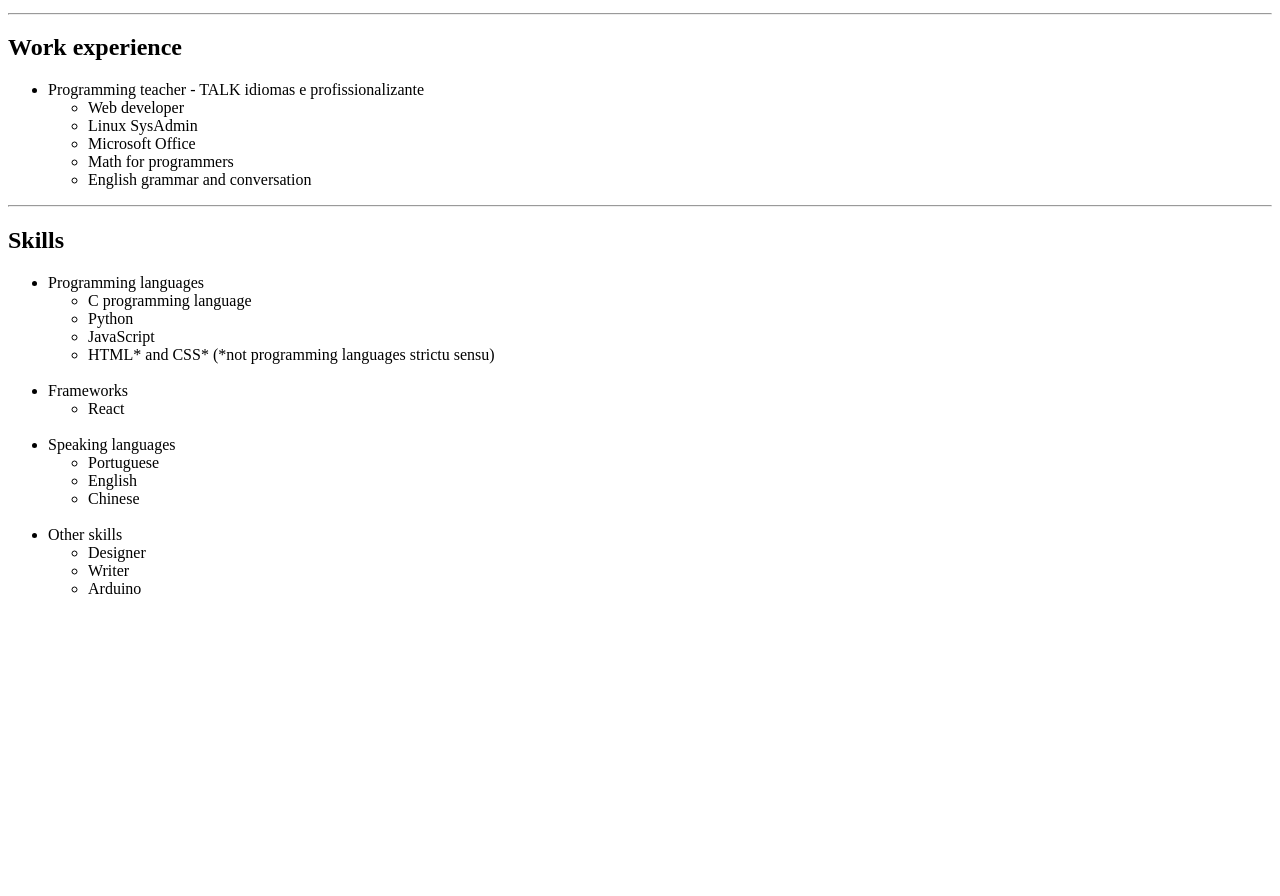
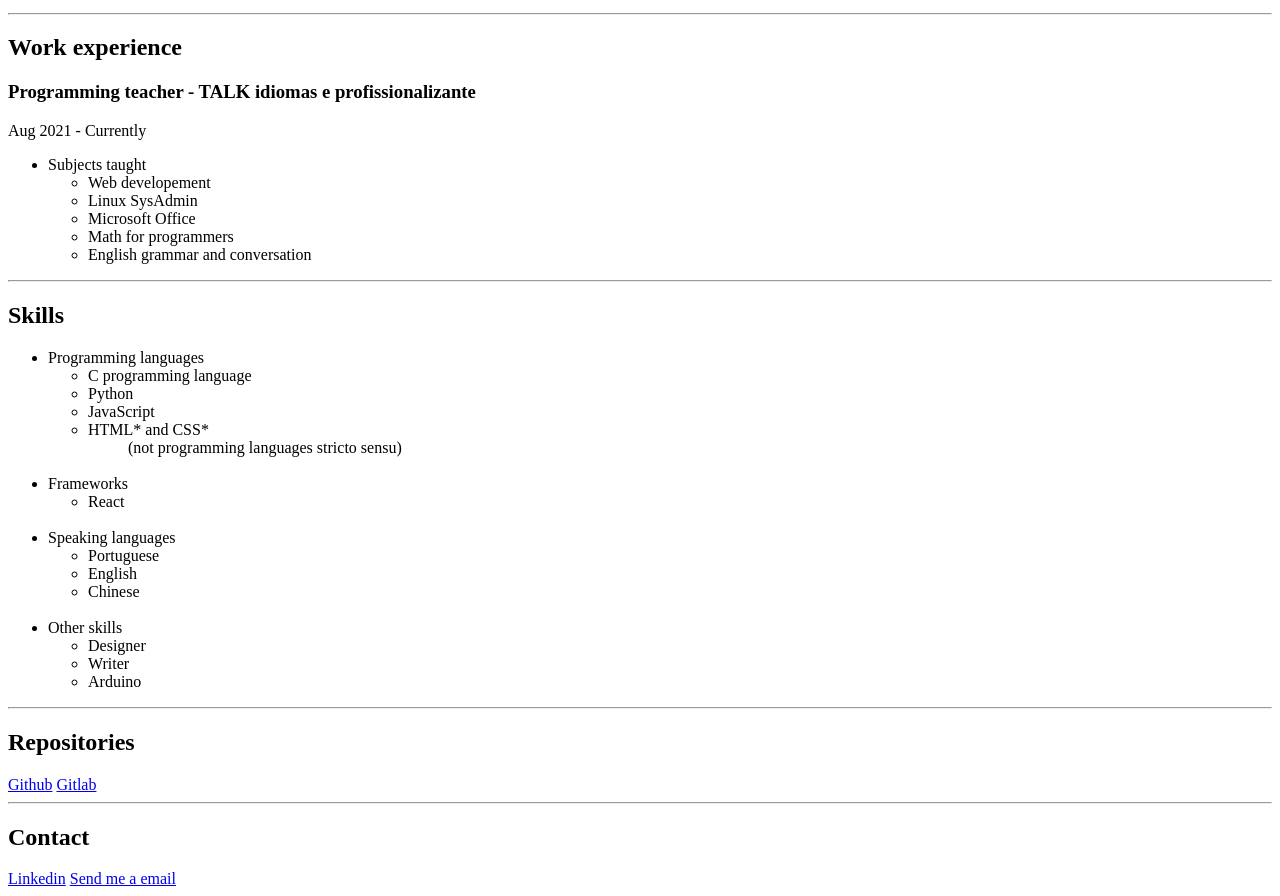
Before and after one commit to traianMatisi/portfolio, a plain HTML site: page index.html in a window 1280 px wide. Shown: the part 770-1666 px from the top of the page. Before the commit the page ends 1384 px from the top, so only its background shows below. Drawn offline with Linux system fonts and the light colour scheme.

Commit message:
Portfolio capstone HTMLiles

```diff
--- a/index.html
+++ b/index.html
@@ -7,7 +7,7 @@
 </head>
 <body>
     <h1>Traian's Resume</h1>
-    <img src="./images/1.jpg" alt="Traian's profile picture, using a suit and a beard" />
+    <img src="./_images/1.jpg" alt="Traian's profile picture, using a suit and a beard" />
 
     <hr />
     <h2>Summary</h2>
@@ -28,10 +28,12 @@
 
     <hr />
     <h2>Work experience</h2>
+    <h3>Programming teacher - TALK idiomas e profissionalizante</h3>
+    <p>Aug 2021 - Currently</p>
     <ul>
-        <li>Programming teacher - TALK idiomas e profissionalizante</li>
+        <li>Subjects taught</li>
         <ul>
-            <li>Web developer</li>
+            <li>Web developement</li>
             <li>Linux SysAdmin</li>
             <li>Microsoft Office</li>
             <li>Math for programmers</li>
@@ -50,7 +52,10 @@
             <li>Python</li>
             <li>JavaScript</li>
             <!-- <li>Ruby</li> -->
-            <li>HTML* and CSS* (*not programming languages strictu sensu)</li>
+            <li>HTML* and CSS*</li>
+            <ul type="none">
+                <li>(not programming languages stricto sensu)</li>
+            </ul>
         </ul>
         <br />
         <li>Frameworks</li>
@@ -89,5 +94,14 @@
             <!-- <li>Smartphone repair</li> -->
         </ul>
     </ul>
+
+    <hr />
+    <h2>Repositories</h2>
+    <a href="https://github.com/traianMatisi">Github</a>
+    <a href="https://gitlab.com/traianMatisi">Gitlab</a>
+    <hr />
+    <h2>Contact</h2>
+    <a href="https://www.linkedin.com/in/traian-matisi-6b3ba8267/">Linkedin</a>
+    <a href="mailto:traian@tutanota.com">Send me a email</a>
 </body>
 </html>
```
Also changed, not shown: _images/1.jpg (renamed from images/1.jpg).
